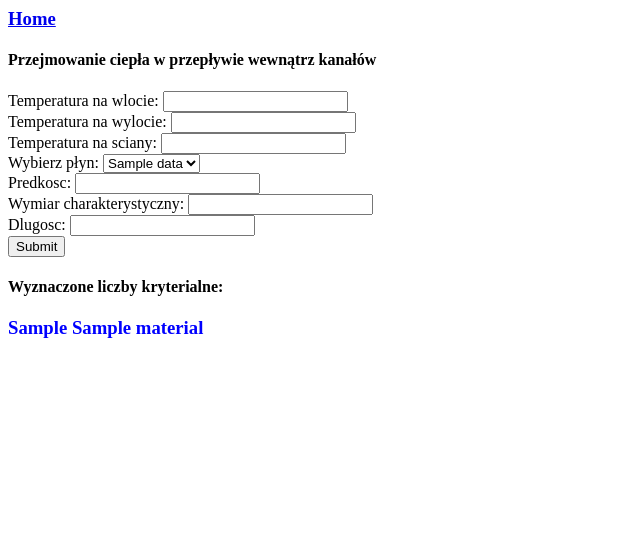
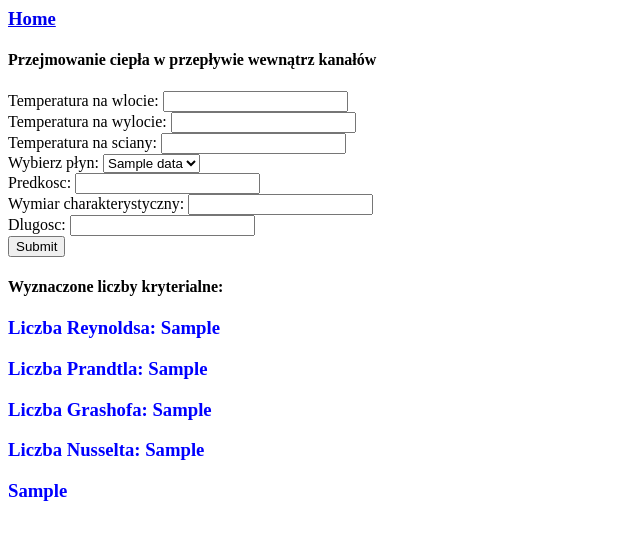
Before and after one commit to JakubWilczek98/Criterion-number-calculator, a Flask app: template templates/case_1.html in a window 1280 px wide. Shown: the top 540 px of the page, without its empty margins (0-640 px from the left). Run offline with Flask 2, Linux system fonts and the light colour scheme; the template is opened without the code that fills it: most values are stand-ins (such as "Sample title", 1, 10 or a date in 2020).

Commit message:
Criterial numbers display added

```diff
--- a/templates/case_1.html
+++ b/templates/case_1.html
@@ -34,10 +34,16 @@
 
 
             <h4>Wyznaczone liczby kryterialne:</h4>
-            {% if temp1 %}
-            <h3  style="color: blue;">{{temp1}} {{material}}</h3>
+            {% if l_reynoldsa %}
+            <h3  style="color: blue;">Liczba Reynoldsa: {{l_reynoldsa}}</h3>
+            <h3  style="color: blue;">Liczba Prandtla: {{l_prandtla}}</h3>
+            <h3  style="color: blue;">Liczba Grashofa: {{l_grashofa}}</h3>
+            <h3  style="color: blue;">Liczba Nusselta: {{l_nusselta}}</h3>
             {% endif %}
 
+            {% if er %}
+            <h3  style="color: blue;">{{er}}</h3>
+            {% endif %}
 
         </form>
     </body>
```
Also changed, not shown: templates/case_2.html (+7 -2 lines).
